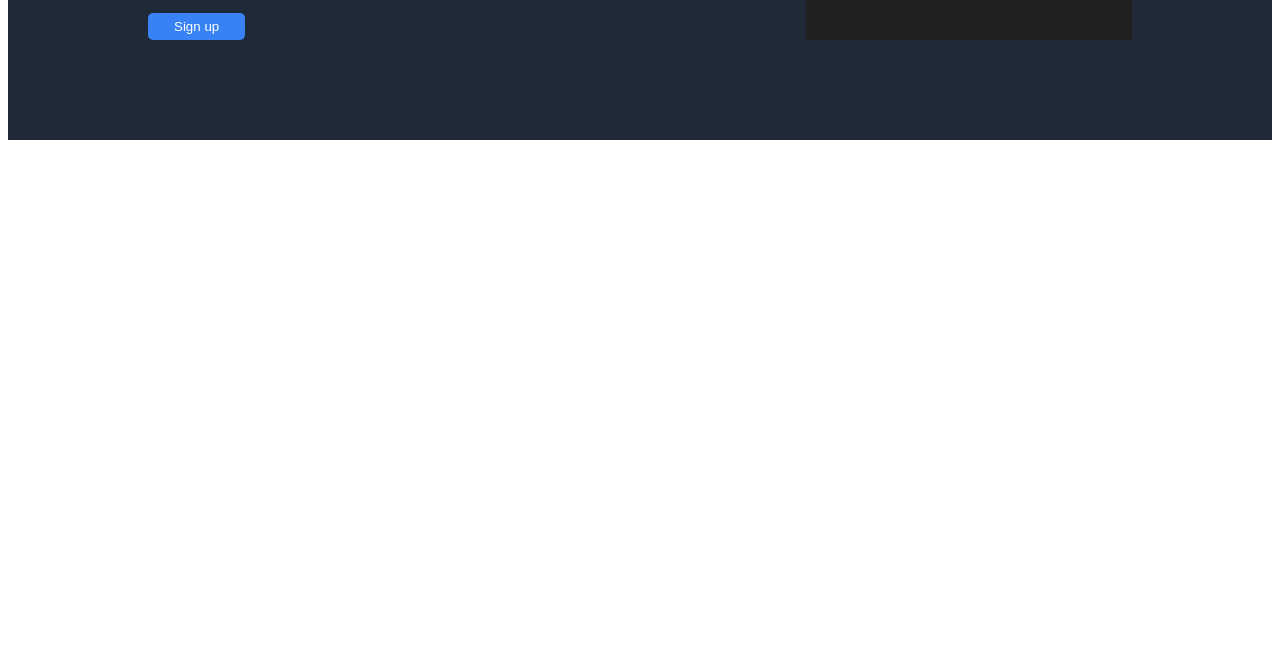
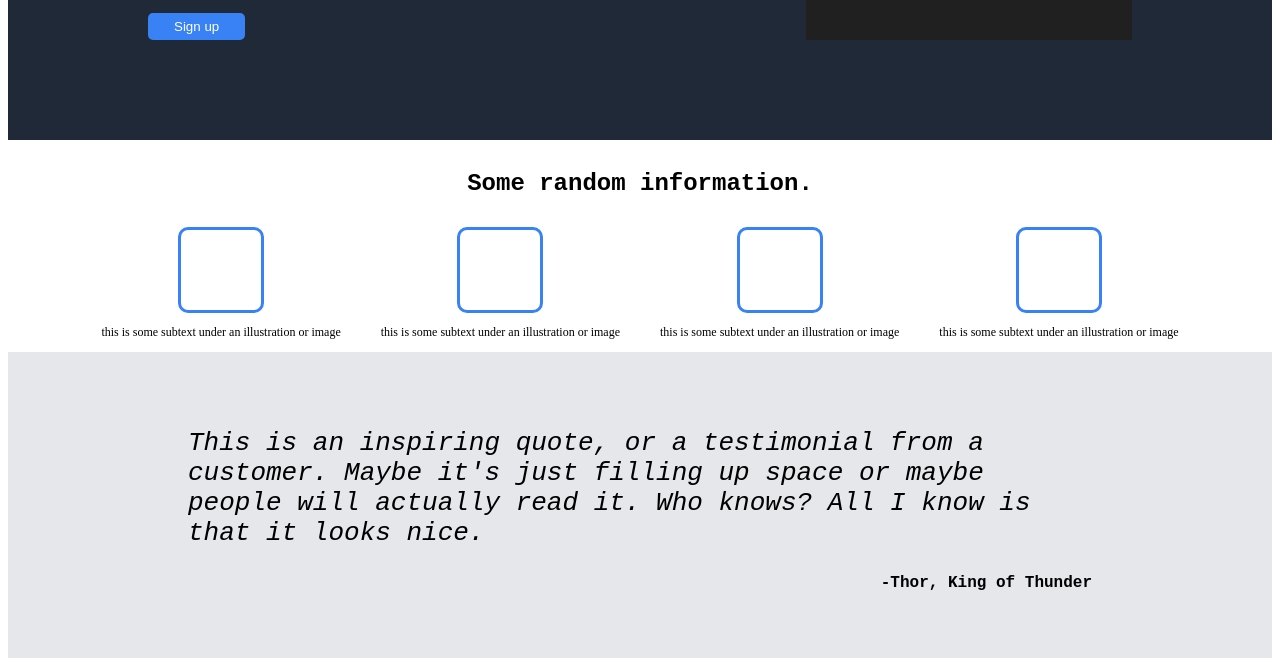
Before and after one commit to KaleemKomal/Landing-Page, a plain HTML site: page index.html in a window 1280 px wide. Shown: the part 256-922 px from the top of the page. Before the commit the page ends 800 px from the top, so only its background shows below. Drawn offline with Linux system fonts and the light colour scheme.

Commit message:
Section 3 Finished section 3 has been completely finished in terms of css and html, section 2 has also been started but the css needs to be completed

```diff
--- a/index.html
+++ b/index.html
@@ -29,11 +29,32 @@
         </div>
 
         <div class="two">
-
+            <h2 class="subheading">Some random information.</h2>
+           <div class="icon-container">
+                <div class="icon-subtext">
+                    <div class="icon"></div>
+                    <p class="the-subtext">this is some subtext under an illustration or image</p>
+                </div>
+                <div class="icon-subtext">
+                    <div class="icon"></div>
+                    <p class="the-subtext">this is some subtext under an illustration or image</p>
+                </div>
+                <div class="icon-subtext">
+                    <div class="icon"></div>
+                    <p class="the-subtext">this is some subtext under an illustration or image</p>
+                </div>
+                <div class="icon-subtext">
+                    <div class="icon"></div>
+                    <p class="the-subtext">this is some subtext under an illustration or image</p>
+                </div>
+           </div>
         </div>
 
         <div class="three">
-
+            <div class="the-quote">
+                <p class="quote"><em>This is an inspiring quote, or a testimonial from a customer. Maybe it's just filling up space or maybe people will actually read it. Who knows? All I know is that it looks nice.</em></p>
+                <p class="quoter"><strong>-Thor, King of Thunder</strong></p>
+            </div>
         </div>
 
         <div class="four">
--- a/styles.css
+++ b/styles.css
@@ -55,8 +55,60 @@ a{
 
 }
 
+.subheading{
+    display: flex;
+    justify-content: center;
+    align-items: center;
+    padding: 10px;
+    font-weight: 900;
+    font-family:'Courier New', Courier, monospace;
+}
+
+.icon{
+    border: 3px solid;
+    border-color: #3882F6;
+    border-radius: 10px;
+    height: 80px;
+    width: 80px;
+
+}
+
+.icon-container{
+    display: flex;
+    justify-content: center;
+    gap: 40px;
+}
+
 .three{
+    background-color: #E5E7EB;
+}
 
+.the-quote{
+    padding: 50px 180px;
+}
+
+.quote{
+    font-size: 26px;
+    font-family:'Courier New', Courier, monospace;
+}
+
+.quoter{
+    display: flex;
+    justify-content: flex-end;
+    font-family:'Courier New', Courier, monospace;
+}
+
+.icon-subtext{
+    display: flex;
+    flex-direction: column;
+    justify-content: center;
+    align-items: center;
+}
+
+.the-subtext{
+    display: flex;
+    font-size: 12px;
+    justify-content: center;
 }
 
 .four{
```
